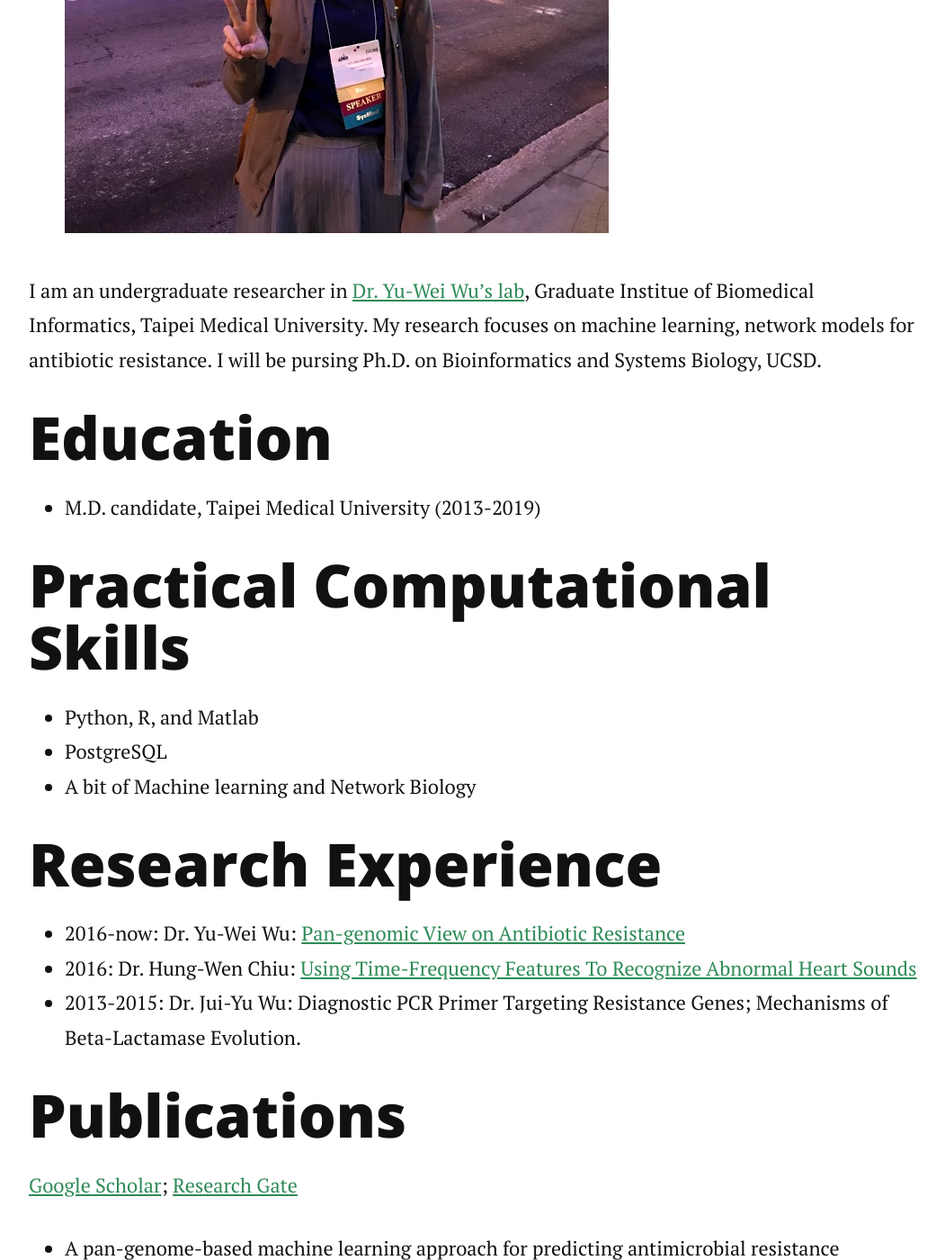
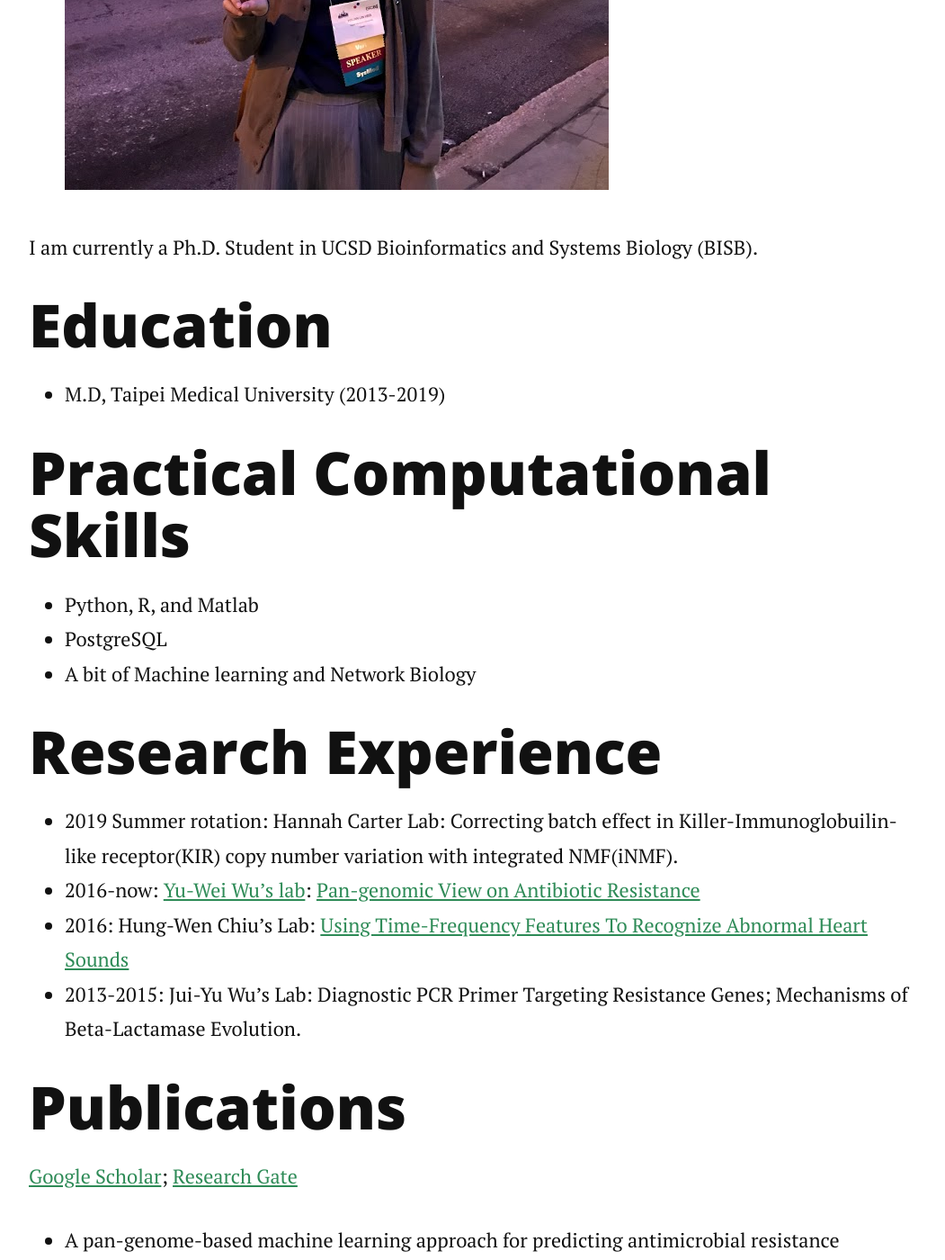
Before and after one commit to algaebrown/algaebrown.github.io, a Jekyll site: the page built from about.md, in a window 1280 px wide and 1400 px high, scrolled down 1132 px. Shown: the whole window at 90% size, without its empty margins (113-1164 px from the left). Built offline with Jekyll 4.4.1, drawn with Linux system fonts in a browser that asks for light colours; nearby versions of some CDN libraries; a script that is not in the unit is left out; some of the changed text lies outside the part shown.

Commit message:
update CV

```diff
--- a/about.md
+++ b/about.md
@@ -3,30 +3,30 @@ layout: default
 title: About
 ---
 # About me
-> Hsuan-lin in a medical student in Taipei Medical University. She has a dream of integrating computational biology, omics with biomedical science.
+> Hsuan-lin has a dream of integrating computational biology, omics with biomedical science.
 ![My photo](/assets/img/her.jpg)
 
-I am an undergraduate researcher in [Dr. Yu-Wei Wu's lab](https://sites.google.com/site/yuwwubioinfo/), Graduate Institue of Biomedical Informatics, Taipei Medical University. My research focuses on machine learning, network models for antibiotic resistance. I will be pursing Ph.D. on Bioinformatics and Systems Biology, UCSD.
+I am currently a Ph.D. Student in UCSD Bioinformatics and Systems Biology (BISB).
+
 
 # Education
-- M.D. candidate, Taipei Medical University (2013-2019)
+- M.D, Taipei Medical University (2013-2019)
 
 # Practical Computational Skills
 - Python, R, and Matlab
 - PostgreSQL
 - A bit of Machine learning and Network Biology
 
-
 # Research Experience
-- 2016-now: Dr. Yu-Wei Wu: [Pan-genomic View on Antibiotic Resistance](https://algaebrown.github.io/research/)
-- 2016: Dr. Hung-Wen Chiu: [Using Time-Frequency Features To Recognize Abnormal Heart Sounds](https://drive.google.com/file/d/17egLoQtNStUosdwfVd20eHIGdKoU8iW6/view)
-- 2013-2015: Dr. Jui-Yu Wu: Diagnostic PCR Primer Targeting Resistance Genes; Mechanisms of Beta-Lactamase Evolution.
+- 2019 Summer rotation: Hannah Carter Lab: Correcting batch effect in Killer-Immunoglobuilin-like receptor(KIR) copy number variation with integrated NMF(iNMF).
+- 2016-now: [Yu-Wei Wu's lab](https://sites.google.com/site/yuwwubioinfo/): [Pan-genomic View on Antibiotic Resistance](https://algaebrown.github.io/research/)
+- 2016: Hung-Wen Chiu's Lab: [Using Time-Frequency Features To Recognize Abnormal Heart Sounds](https://drive.google.com/file/d/17egLoQtNStUosdwfVd20eHIGdKoU8iW6/view)
+- 2013-2015: Jui-Yu Wu's Lab: Diagnostic PCR Primer Targeting Resistance Genes; Mechanisms of Beta-Lactamase Evolution.
 
 # Publications
 [Google Scholar](https://scholar.google.com/citations?user=EQIcQpoAAAAJ&hl=enE); [Research Gate](https://www.researchgate.net/profile/Hsuan_Lin_Her)
 - A pan-genome-based machine learning approach for predicting antimicrobial resistance activities of the Escherichia coli strains. HL Her, YW Wu. Bioinformatics 34 (13), i89-i95(2018)
 - Using time-frequency features to recognize abnormal heart sounds. H Her, HW Chiu. Computing in Cardiology Conference (CinC), 2016, 1145-1147 (2016)
-
 
 # Leadership Experience
 - 2016 President, [TMU Medical Student Association](https://www.facebook.com/TMUMEDSA/)
```
Also changed, not shown: other parts of about.md (+1 -1 lines).
